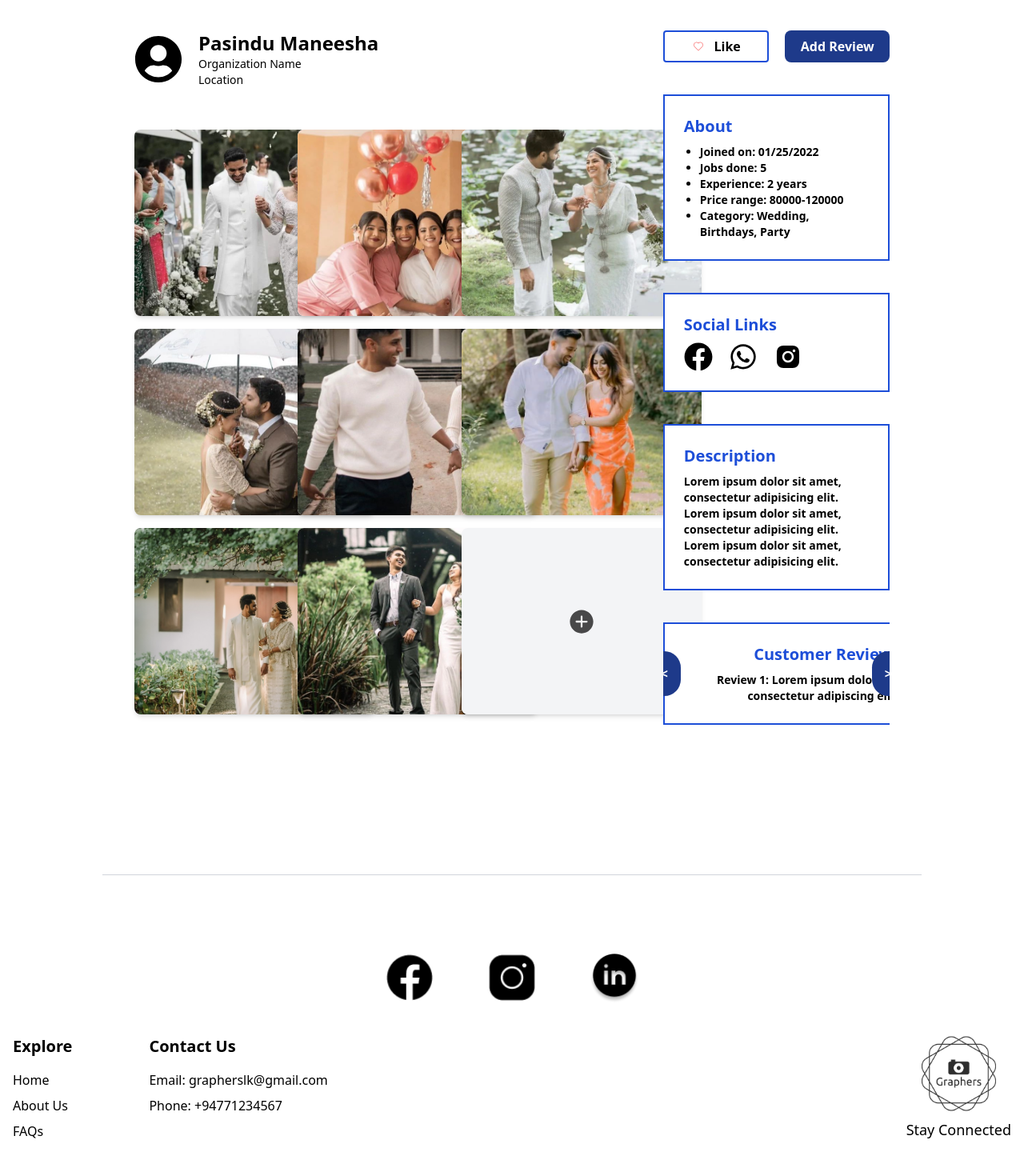
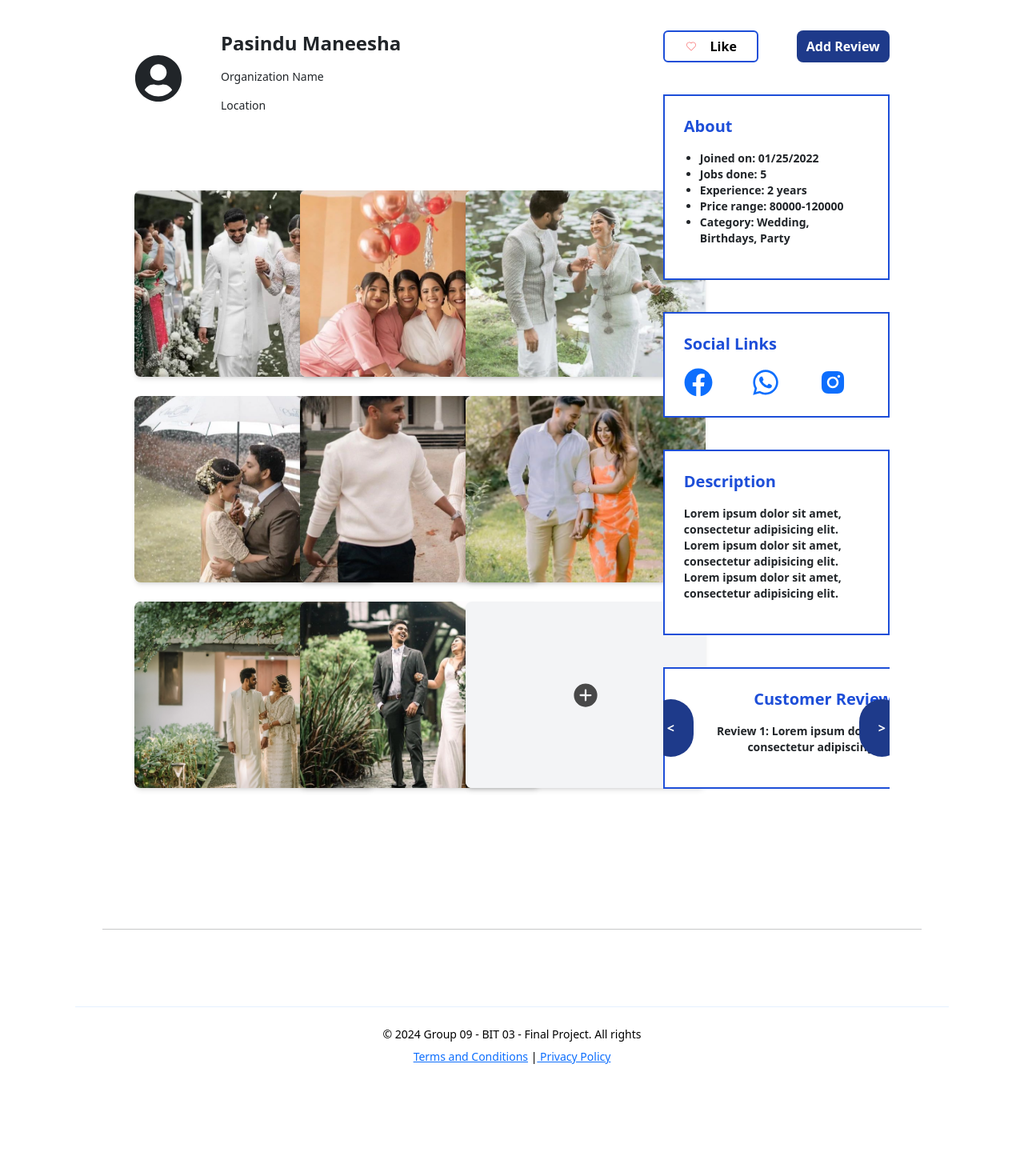
Before and after one commit to Imasha-Senadheera/Photographers, a React (Create React App) app: page / in a window 1280 px wide. Shown: the part 410-1850 px from the top of the page at 80% size. After the commit the page ends 1789 px from the top, so only its background shows below. Built offline with nearby package versions, Linux system fonts and the light colour scheme.

Commit message:
14 Commit

```diff
--- a/package.json
+++ b/package.json
@@ -6,6 +6,7 @@
     "@testing-library/jest-dom": "^5.17.0",
     "@testing-library/react": "^13.4.0",
     "@testing-library/user-event": "^13.5.0",
+    "bootstrap": "^5.3.3",
     "flowbite-react": "^0.10.1",
     "postcss-cli": "^11.0.0",
     "primereact": "^10.8.2",
--- a/public/index.html
+++ b/public/index.html
@@ -1,14 +1,12 @@
 <!DOCTYPE html>
 <html lang="en">
+
 <head>
   <meta charset="utf-8" />
   <link rel="icon" href="%PUBLIC_URL%/favicon.ico" />
   <meta name="viewport" content="width=device-width, initial-scale=1" />
   <meta name="theme-color" content="#000000" />
-    <meta
-      name="description"
-      content="Web site created using create-react-app"
-    />
+  <meta name="description" content="Web site created using create-react-app" />
   <link rel="apple-touch-icon" href="%PUBLIC_URL%/logo192.png" />
   <!--
       manifest.json provides metadata used when your web app is installed on a
@@ -16,6 +14,11 @@
     -->
   <link rel="manifest" href="%PUBLIC_URL%/manifest.json" />
   <link href="https://fonts.googleapis.com/css2?family=Raleway:wght@400;600&display=swap" rel="stylesheet">
+  <!-- Bootstrap CSS -->
+  <link href="https://stackpath.bootstrapcdn.com/bootstrap/5.3.0/css/bootstrap.min.css" rel="stylesheet">
+
+  <!-- Bootstrap JS -->
+  <script src="https://stackpath.bootstrapcdn.com/bootstrap/5.3.0/js/bootstrap.bundle.min.js"></script>
 
   <!--
       Notice the use of %PUBLIC_URL% in the tags above.
@@ -28,6 +31,7 @@
     -->
   <title>React App</title>
 </head>
+
 <body>
   <noscript>You need to enable JavaScript to run this app.</noscript>
   <div id="root"></div>
@@ -42,4 +46,5 @@
       To create a production bundle, use `npm run build` or `yarn build`.
     -->
 </body>
+
 </html>
--- a/src/Pages/Home/Home.jsx
+++ b/src/Pages/Home/Home.jsx
@@ -3,22 +3,20 @@ import Cover from "../../Assests/Cover.png";
 import { FaFacebook, FaUserCircle, FaWhatsapp } from "react-icons/fa";
 import { AiFillInstagram } from "react-icons/ai";
 import { CiHeart } from "react-icons/ci";
-import Logo1 from "../../Assests/facebook1.png";
-import Logo2 from "../../Assests/instagram1.png";
-import Logo3 from "../../Assests/linkedin1.png";
 import Logo from "../../Assests/logo.png";
-import Logo4 from "../../Assests/black_logo.png";
 import { cardsData } from "../../Constants/MockData";
 import ImageCard from "../../Components/ImageCard/ImageCard";
 import "./Home.css";
 
 const Home = () => {
   const [reviewIndex, setReviewIndex] = useState(0);
-  const reviews = [
+  const [reviews, setReviews] = useState([
     "Review 1: Lorem ipsum dolor sit amet, consectetur adipiscing elit.",
     "Review 2: Sed do eiusmod tempor incididunt ut labore et dolore magna aliqua.",
     "Review 3: Ut enim ad minim veniam, quis nostrud exercitation ullamco laboris nisi ut aliquip ex ea commodo consequat.",
-  ];
+  ]);
+  const [newReview, setNewReview] = useState("");
+  const [liked, setLiked] = useState(false);
 
   const handlePrevReview = () => {
     setReviewIndex((prevIndex) =>
@@ -30,6 +28,17 @@ const Home = () => {
     setReviewIndex((prevIndex) =>
       prevIndex < reviews.length - 1 ? prevIndex + 1 : 0
     );
+  };
+
+  const handleAddReview = () => {
+    if (newReview.trim()) {
+      setReviews([...reviews, `Review ${reviews.length + 1}: ${newReview}`]);
+      setNewReview(""); // Clear the input field
+    }
+  };
+
+  const handleLike = () => {
+    setLiked(!liked);
   };
 
   return (
@@ -62,11 +71,22 @@ const Home = () => {
           </div>
           <div className="w-[30%] font-semibold">
             <div className="flex gap-5 mb-10">
-              <button className="flex gap-3 items-center justify-center bg-white text-black rounded w-full h-10 border-2 border-blue-700">
-                <CiHeart className="text-red-400" />
-                Like
+              <button
+                onClick={handleLike}
+                className={`flex gap-3 items-center justify-center bg-white text-black rounded w-full h-10 border-2 ${
+                  liked ? "border-red-400" : "border-blue-700"
+                }`}
+              >
+                <CiHeart
+                  className={`text-red-400 ${liked ? "text-red-500" : ""}`}
+                />
+                {liked ? "Liked" : "Like"}
               </button>
-              <button className="bg-blue-900 text-white rounded-lg w-full h-10">
+              <button
+                className="bg-blue-900 text-white rounded-lg w-full h-10"
+                data-bs-toggle="modal"
+                data-bs-target="#reviewModal"
+              >
                 Add Review
               </button>
             </div>
@@ -82,7 +102,7 @@ const Home = () => {
             </div>
             <div className="my-10 p-6 border-2 border-blue-700 bg-white">
               <p className="text-xl text-blue-700 font-bold">Social Links</p>
-              <div className="flex gap-5 text-4xl mt-2">
+              <div className="flex gap-5 text-4xl mt-2 text-[#003366]">
                 <a href="https://facebook.com" aria-label="Facebook">
                   <FaFacebook />
                 </a>
@@ -94,6 +114,7 @@ const Home = () => {
                 </a>
               </div>
             </div>
+
             <div className="my-10 p-6 border-2 border-blue-700 bg-white">
               <p className="text-xl text-blue-700 font-bold">Description</p>
               <p className="text-sm mt-2">
@@ -143,94 +164,64 @@ const Home = () => {
         </div>
       </div>
 
-      <hr className="border-gray-300 mx-[10%] mt-20" />
+      <hr className="border-white-300 mx-[10%] mt-14" />
+
+      {/* Review Modal */}
+      <div
+        className="modal fade"
+        id="reviewModal"
+        tabIndex="-1"
+        aria-labelledby="reviewModalLabel"
+        aria-hidden="true"
+      >
+        <div className="modal-dialog">
+          <div className="modal-content">
+            <div className="modal-header">
+              <h5 className="modal-title" id="reviewModalLabel">
+                Add a Review
+              </h5>
+              <button
+                type="button"
+                className="btn-close"
+                data-bs-dismiss="modal"
+                aria-label="Close"
+              ></button>
+            </div>
+            <div className="modal-body">
+              <input
+                type="text"
+                value={newReview}
+                onChange={(e) => setNewReview(e.target.value)}
+                className="form-control"
+                placeholder="Enter your review"
+              />
+            </div>
+            <div className="modal-footer">
+              <button
+                type="button"
+                className="btn btn-secondary"
+                data-bs-dismiss="modal"
+              >
+                Close
+              </button>
+              <button
+                type="button"
+                className="btn btn-primary"
+                onClick={handleAddReview}
+                data-bs-dismiss="modal"
+              >
+                Add Review
+              </button>
+            </div>
+          </div>
+        </div>
+      </div>
+
       <footer className="w-full bg-light-blue text-black py-8 mt-10">
         <div className="container mx-auto px-4">
-          <div className="flex justify-center gap-16 mt-6 mb-10">
-            <img
-              src={Logo1}
-              alt="Facebook Logo"
-              className="w-16 h-16 object-contain"
-            />
-            <img
-              src={Logo2}
-              alt="Instagram Logo"
-              className="w-16 h-16 object-contain"
-            />
-            <img
-              src={Logo3}
-              alt="LinkedIn Logo"
-              className="w-16 h-16 object-contain"
-            />
-          </div>
-
-          <div className="flex flex-col md:flex-row justify-between items-start md:items-center">
-            <div className="flex gap-16 md:gap-24">
-              <div>
-                <h3 className="text-xl font-semibold mb-4">Explore</h3>
-                <ul className="space-y-2">
-                  <li>
-                    <a
-                      href="/"
-                      className="hover:text-blue-500 transition-colors"
-                    >
-                      Home
-                    </a>
-                  </li>
-                  <li>
-                    <a
-                      href="/about"
-                      className="hover:text-blue-500 transition-colors"
-                    >
-                      About Us
-                    </a>
-                  </li>
-                  <li>
-                    <a
-                      href="/faqs"
-                      className="hover:text-blue-500 transition-colors"
-                    >
-                      FAQs
-                    </a>
-                  </li>
-                </ul>
-              </div>
-              <div>
-                <h3 className="text-xl font-semibold mb-4">Contact Us</h3>
-                <ul className="space-y-2">
-                  <li>
-                    Email:{" "}
-                    <a
-                      href="mailto:grapherslk@gmail.com"
-                      className="hover:text-blue-500 transition-colors"
-                    >
-                      grapherslk@gmail.com
-                    </a>
-                  </li>
-                  <li>
-                    Phone:{" "}
-                    <a
-                      href="tel:+94771234567"
-                      className="hover:text-blue-500 transition-colors"
-                    >
-                      +94771234567
-                    </a>
-                  </li>
-                </ul>
-              </div>
-            </div>
-            <div className="flex flex-col items-center mt-8 md:mt-0">
-              <img
-                src={Logo4}
-                alt="Logo"
-                className="w-24 h-24 object-contain mb-2"
-              />
-              <p className="text-lg font-medium">Stay Connected</p>
-            </div>
-          </div>
           <hr className="border-blue-300 mt-6 mb-4" />
           <p className="text-center text-sm text-black mb-2">
-            © 2024 Group 09 - BIT 03 - Final Project. All rights reserved.
+            © 2024 Group 09 - BIT 03 - Final Project. All rights
           </p>
           <p className="text-center text-sm text-black">
             <a href="/terms" className="hover:text-blue-700 transition-colors">
--- a/src/index.js
+++ b/src/index.js
@@ -3,6 +3,8 @@ import ReactDOM from 'react-dom/client';
 import './index.css';
 import App from './App';
 import { BrowserRouter } from 'react-router-dom';
+import 'bootstrap/dist/css/bootstrap.min.css';
+import 'bootstrap/dist/js/bootstrap.bundle.min';
 
 const root = ReactDOM.createRoot(document.getElementById('root'));
 root.render(
```
Also changed, not shown: 1 other file (tests, documents, lock files or other folders). Lines whose indentation alone changed are shown as unchanged.
